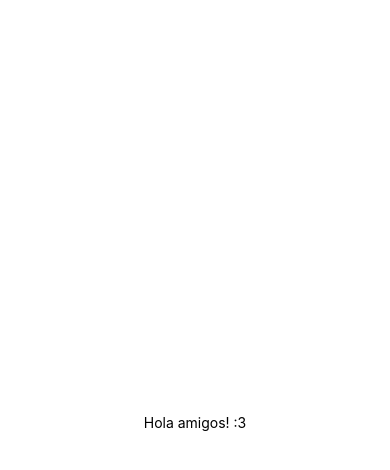
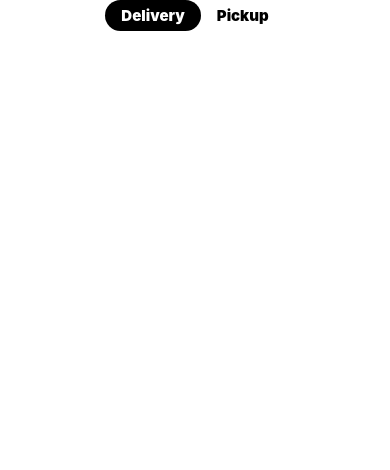
Before and after one commit to AngelaRemolina/Swap, a React Native app in the folder Swap/: screen / in a window 390 px wide. Shown: the top 470 px of the page. Built offline with nearby package versions, Linux system fonts and the light colour scheme.

Commit message:
header tab

```diff
--- a/Swap/App.js
+++ b/Swap/App.js
@@ -1,22 +1,10 @@
 import { StatusBar } from 'expo-status-bar';
 import { StyleSheet, Text, View, SafeAreaView } from 'react-native';
+import Home from "./Screens/Home";
 
 export default function App() {
   console.log("App execute!");
 
-  return (
-    <SafeAreaView style={styles.container}>
-      <Text>Hola amigos! :3</Text>
-      <StatusBar style="auto" />
-    </SafeAreaView>
-  );
+  return <Home />;
+
 }
-
-const styles = StyleSheet.create({
-  container: {
-    flex: 1,
-    backgroundColor: '#fff',
-    alignItems: 'center',
-    justifyContent: 'center',
-  },
-});
--- /dev/null
+++ b/Swap/Screens/Home.js
@@ -0,0 +1,15 @@
+import React from "react"; //7.4K (gzipped: 3K)
+import { View, Text, SafeAreaView } from "react-native";
+import HeaderTabs from "../components/HeaderTabs";
+
+export default function Home() {
+    console.log("estoy en home");
+    return (
+
+        <SafeAreaView>
+
+            <HeaderTabs />
+
+        </SafeAreaView>
+    )
+}
--- /dev/null
+++ b/Swap/components/HeaderTabs.js
@@ -0,0 +1,52 @@
+import React, { useState } from "react"; //7.4K (gzipped: 3K)
+import { View, Text, TouchableOpacity } from "react-native";
+
+
+
+
+export default function Home() {
+    console.log("estoy en headerTabs");
+    const [activeTab, setActiveTab] = useState("Delivery");
+    return (
+        <View style={{ flexDirection: "row", alignSelf: "center" }}>
+            <HeaderButton
+                text="Delivery"
+                btnColor="black"
+                textColor="white"
+                activeTab={activeTab}
+                setActiveTab={setActiveTab}
+            />
+            <HeaderButton
+                text="Pickup"
+                btnColor="white"
+                textColor="black"
+                activeTab={activeTab}
+                setActiveTab={setActiveTab}
+            />
+        </View>
+    )
+}
+
+const HeaderButton = (props) => (
+
+    <TouchableOpacity
+        style={{
+            backgroundColor: props.activeTab === props.text ? "black" : "white",
+            paddingVertical: 6,
+            paddingHorizontal: 16,
+            borderRadius: 30
+        }}
+        onPress={() => props.setActiveTab(props.text)}
+    >
+
+        <Text style={{
+            color: props.activeTab === props.text ? "white" : "black",
+            fontSize: 15,
+            fontWeight: "900",
+
+        }}>{props.text}
+        </Text>
+
+    </TouchableOpacity>
+
+);
```
